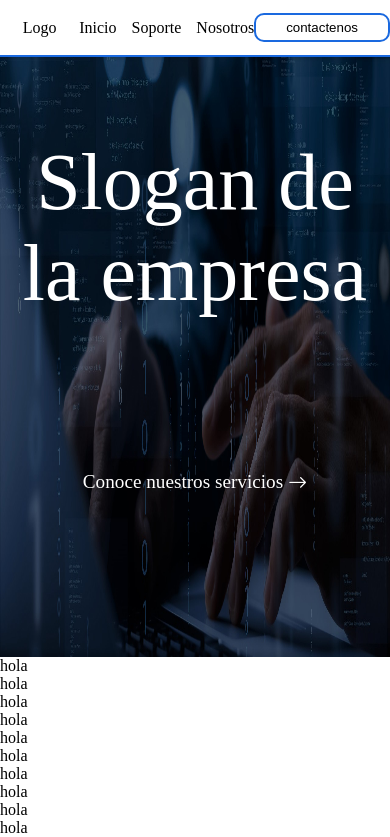
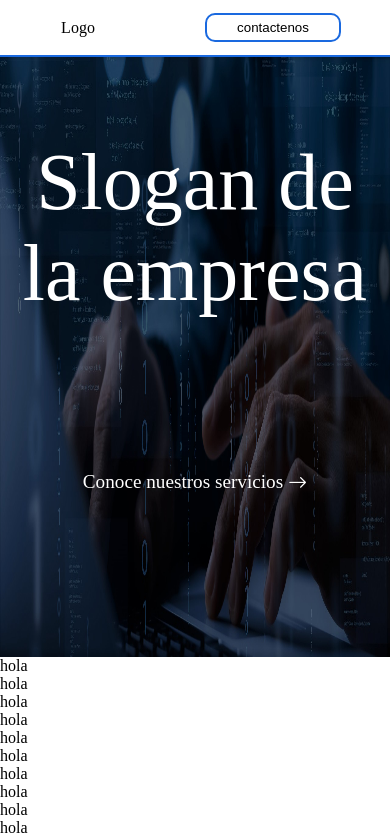
Before and after one commit to eduardSteveen/proyecto, a React (Vite) app: page / in a window 390 px wide. Shown: the top 837 px of the page. Built offline with nearby package versions, Linux system fonts and the light colour scheme.

Commit message:
proyecto

```diff
--- a/src/components/navBar/NavBar.css
+++ b/src/components/navBar/NavBar.css
@@ -41,3 +41,13 @@ a{
         gap: 15px;
     }
 }
+
+@media (max-width: 450px){
+
+    .grid{
+        grid-template-columns: 2fr 3fr;
+    }
+    #menu{
+        display: none;
+    }
+}
--- a/src/components/navBar/NavBar.jsx
+++ b/src/components/navBar/NavBar.jsx
@@ -1,12 +1,14 @@
+import React, { useState }from 'react';
 import Boton from '../forms/Boton/Boton';
 import './NavBar.css';
 import { Link } from 'react-router-dom';
 
 const NavBar = ()=>{
+
     return(
         <div className='grid nav'>
                 <div className='opc'>Logo</div>
-                <div className='opc'>
+                <div className='opc' id='menu'>
                     <ul className='menu flex'>
                         <li><Link to='/'>Inicio</Link></li>
                         <li><Link to='/support'>Soporte</Link></li>
```
